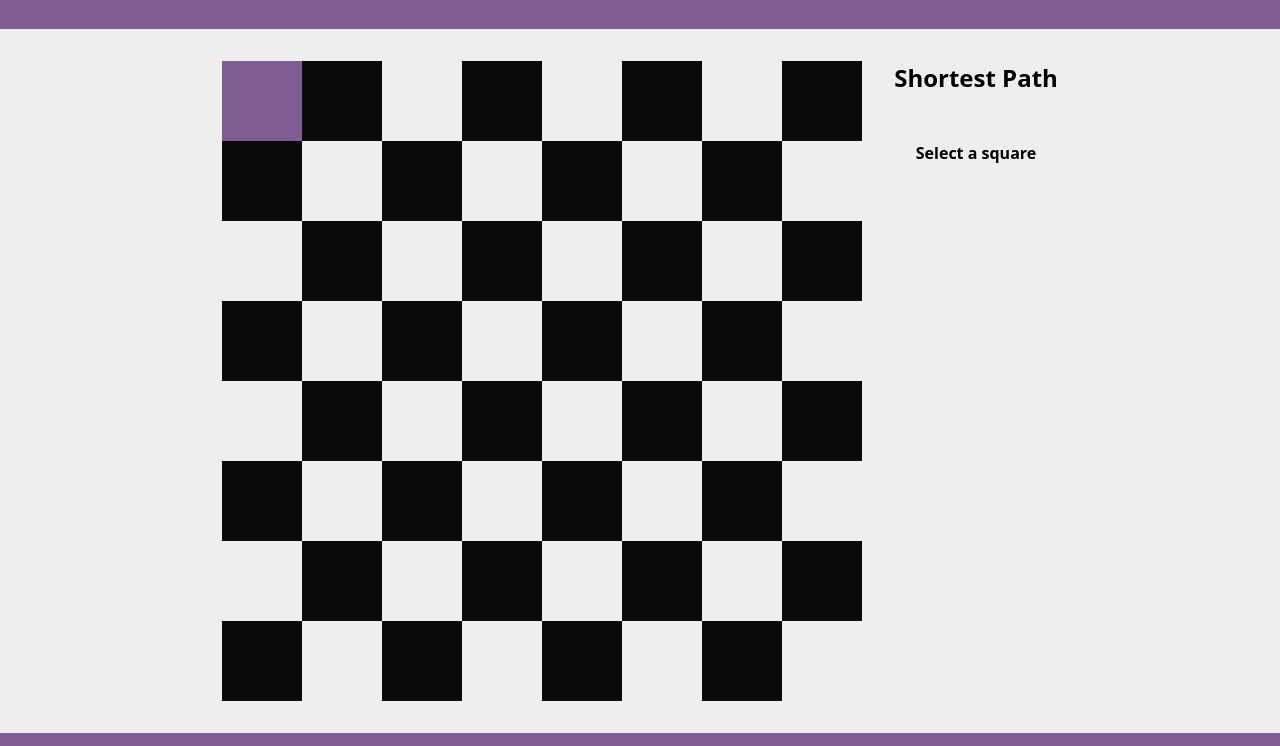
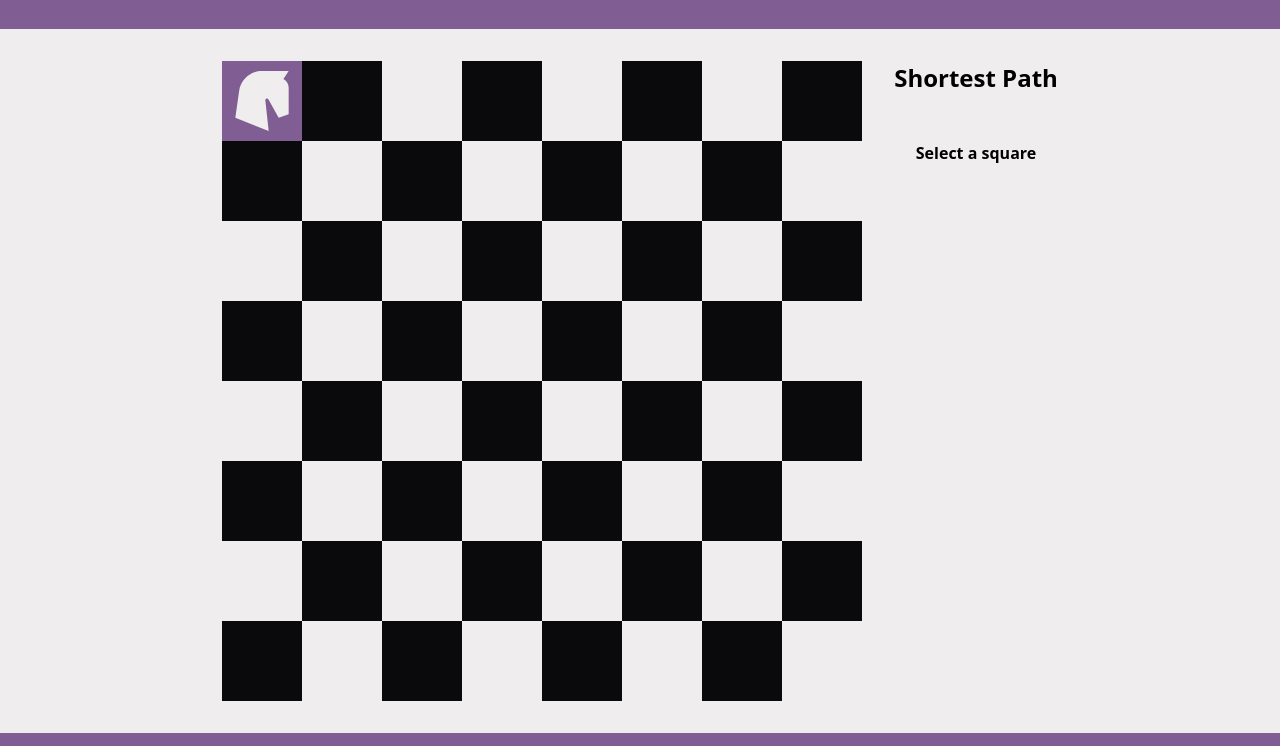
Before and after one commit to wsfer/knights-travails, a website built with webpack: page dist/index.html in a window 1280 px wide. Shown: the part 83-829 px from the top of the page. Built offline with nearby package versions, Linux system fonts and the light colour scheme.

Commit message:
add a knight icon for knight's position

```diff
--- a/src/modules/node.js
+++ b/src/modules/node.js
@@ -17,11 +17,20 @@ class Node {
             this.#hasKnight = true;
             this.square.removeAttribute('id'); // remove the target attribute
             this.square.setAttribute('id', 'knight');
+            this.square.appendChild(
+                new Range().createContextualFragment(
+                    `<svg class="knight-icon" xmlns="http://www.w3.org/2000/svg" viewBox="0 0 24 24">
+                        <title>Knight</title>
+                        <path d="M20 8V16L17 17L13.91 11.5C13.65 11.04 12.92 11.27 13 11.81L14 21L4 17L5.15 8.94C5.64 5.53 8.56 3 12 3H20L18.42 5.37C19.36 5.88 20 6.86 20 8Z" />
+                    </svg>`
+                )
+            );
         }
         // Case where knight is removed from here
         else {
             this.#hasKnight = false;
             this.square.removeAttribute('id');
+            this.square.removeChild(this.square.querySelector('.knight-icon'));
         }
     }
 
--- a/src/styles/_board.scss
+++ b/src/styles/_board.scss
@@ -36,6 +36,9 @@
 
 .square {
     height: 100%;
+    display: flex;
+    justify-content: center;
+    align-items: center;
 
     &#knight {
         background-color: $bg-color;
@@ -44,4 +47,10 @@
     &#target {
         background-color: $secondary;
     }
+
+    > .knight-icon {
+        > path {
+            fill: $light;
+        }
+    }
 }
--- a/webpack.config.js
+++ b/webpack.config.js
@@ -1,7 +1,6 @@
 const path = require('path');
 
 module.exports = {
-    mode: 'development',
     entry: {
         index: './src/index.js',
     },
```
Also changed, not shown: dist/bundle.js, dist/index.html.
